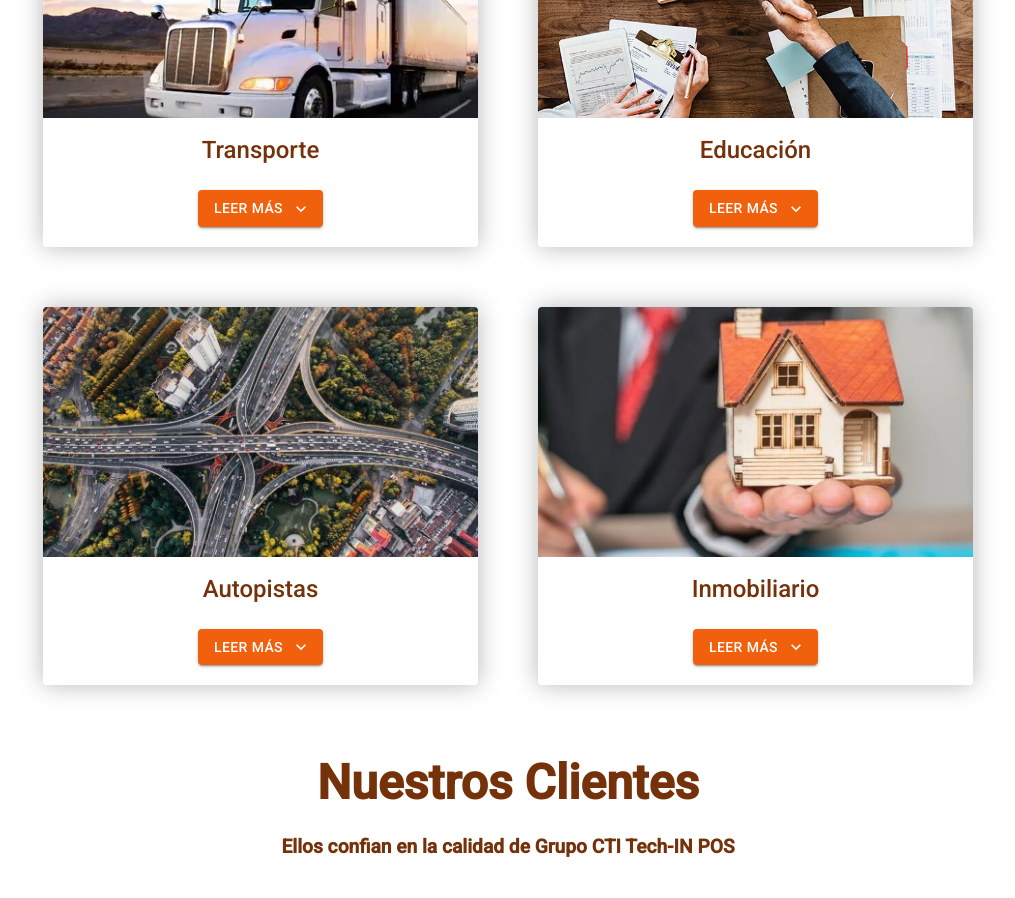
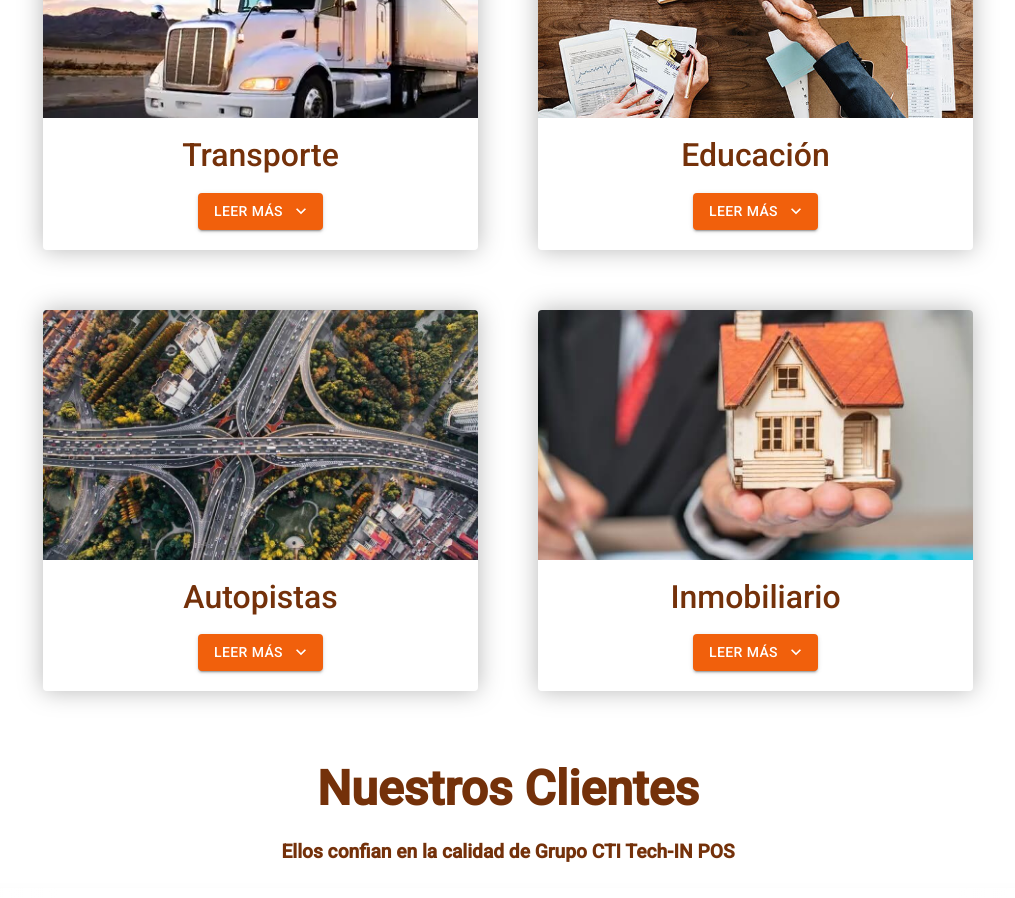
Before and after one commit to ucm23/cti, a Next.js app: page / in a window 1280 px wide. Shown: the part 2600-3498 px from the top of the page, without its empty margins (132-1147 px from the left). Built offline with nearby package versions, Linux system fonts and the light colour scheme; a small style sheet from the web is missing.

Commit message:
overflow hidden y scale+

```diff
--- a/global.css
+++ b/global.css
@@ -338,6 +338,19 @@ body::-webkit-scrollbar-thumb{
     box-shadow: none !important;
 }
 
+.overhid{
+    overflow: hidden;
+}
+
+.card-img-top{
+    transform: scale(1);
+    transition: all 0.2s ease-in-out;
+}
+
+.card-img-top:hover{
+    transform: scale(1.25);
+}
+
 .icono-servicios{
     font-size: 3rem !important;
     color: var(--color-naranja-oscuro);
@@ -371,11 +384,11 @@ body::-webkit-scrollbar-thumb{
 }
 
 .pt-0{
-    padding-top: 0;
+    padding-top: 0 !important;
 }
 
 .font-work{
-    font-size: 2rem;
+    font-size: 2rem !important;
     color: var(--color-naranja-oscuro);
 }
 
```
